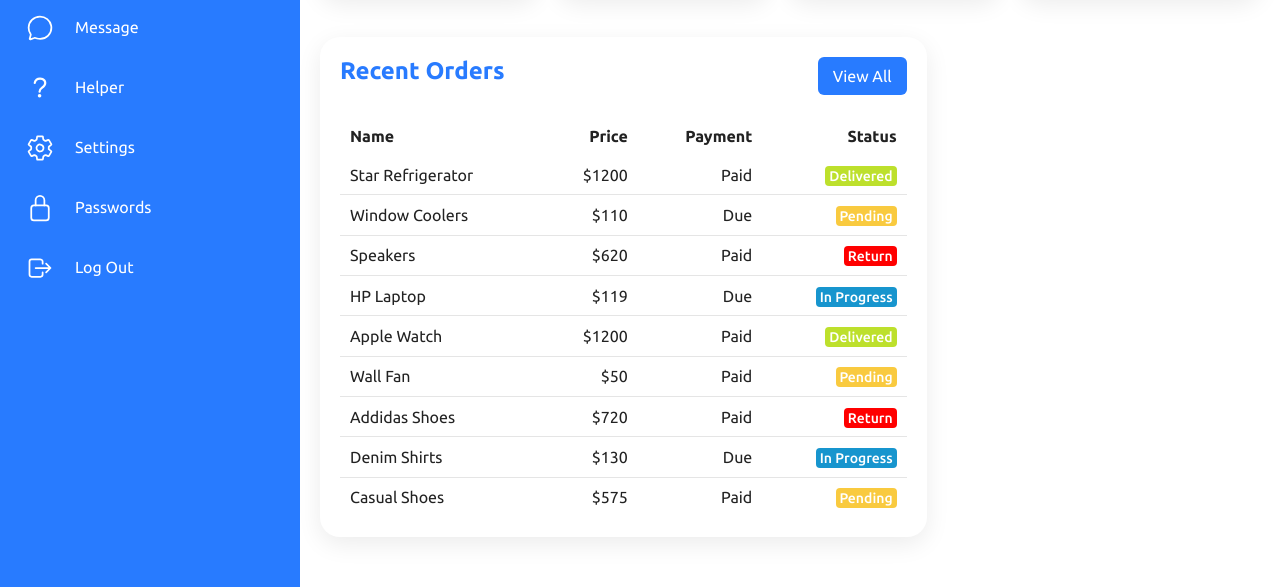
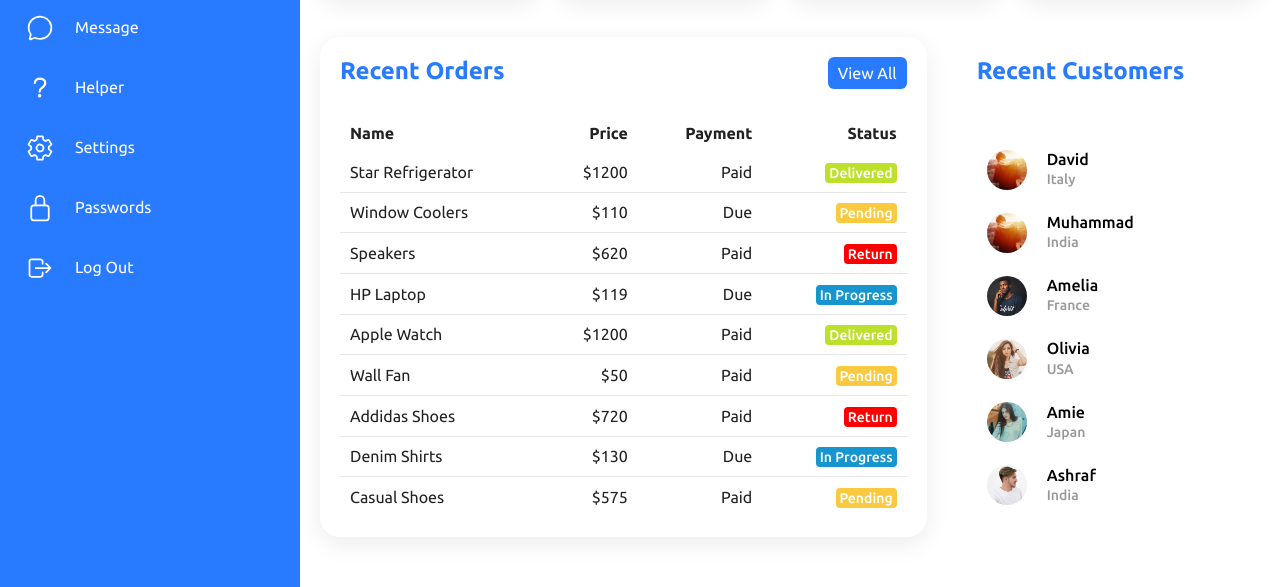
Before and after one commit to mkmasudrana806/responsive-admin-dashboard, a plain HTML site: page index.html in a window 1280 px wide. Shown: the part 213-800 px from the top of the page. Drawn offline with nearby package versions, Linux system fonts and the light colour scheme.

Commit message:
customer table added

```diff
--- a/index.html
+++ b/index.html
@@ -218,6 +218,69 @@
               </tbody>
             </table>
           </div>
+          <!-- new Customers -->
+          <div class="recentCustomers">
+            <div class="cardHeader">
+              <h2>Recent Customers</h2>
+            </div>
+            <table>
+              <tr>
+                <td width="60px">
+                  <div class="imgBox">
+                    <img src="./assets/images/img1.jpg" alt="" />
+                  </div>
+                </td>
+                <td>
+                  <h4>David <br /><span>Italy</span></h4>
+                </td>
+              </tr>
+                <td width="60px">
+                  <div class="imgBox">
+                    <img src="./assets/images/img1.jpg" alt="" />
+                  </div>
+                </td>
+                <td>
+                  <h4>Muhammad <br /><span>India</span></h4>
+                </td>
+              </tr>
+                <td width="60px">
+                  <div class="imgBox">
+                    <img src="./assets/images/img2.jpg" alt="" />
+                  </div>
+                </td>
+                <td>
+                  <h4>Amelia <br /><span>France</span></h4>
+                </td>
+              </tr>
+                <td width="60px">
+                  <div class="imgBox">
+                    <img src="./assets/images/img3.jpg" alt="" />
+                  </div>
+                </td>
+                <td>
+                  <h4>Olivia <br /><span>USA</span></h4>
+                </td>
+              </tr>
+                <td width="60px">
+                  <div class="imgBox">
+                    <img src="./assets/images/img4.jpg" alt="" />
+                  </div>
+                </td>
+                <td>
+                  <h4>Amie <br /><span>Japan</span></h4>
+                </td>
+              </tr>
+                <td width="60px">
+                  <div class="imgBox">
+                    <img src="./assets/images/img5.jpg" alt="" />
+                  </div>
+                </td>
+                <td>
+                  <h4>Ashraf <br /><span>India</span></h4>
+                </td>
+              </tr>
+            </table>
+          </div>
         </div>
       </main>
     </div>
--- a/style.css
+++ b/style.css
@@ -294,7 +294,7 @@ body {
 
 .view-all-btn {
   position: relative;
-  padding: 10px 15px;
+  padding: 7px 10px;
   display: block;
   background: var(--blue);
   text-decoration: none;
@@ -302,53 +302,53 @@ body {
   border-radius: 6px;
 }
 
-.details table{
+.details table {
   width: 100%;
   border-collapse: collapse;
   margin-top: 10px;
 }
 
-.details table thead td{
+.details table thead td {
   font-weight: 600;
 }
 
-.details .recentOrders table tr{
+.details .recentOrders table tr {
   color: var(--black1);
   border-bottom: 1px solid rgba(0, 0, 0, 0.1);
 }
 
-.details .recentOrders table tr:last-child{
+.details .recentOrders table tr:last-child {
   border-bottom: none;
 }
 
-.details .recentOrders table tbody tr:hover{
+.details .recentOrders table tbody tr:hover {
   background: var(--blue);
   color: var(--white);
 }
 
-.details .recentOrders table tr td{
+.details .recentOrders table tr td {
   padding: 10px;
 }
 
-.details .recentOrders table tr td:last-child{
+.details .recentOrders table tr td:last-child {
   text-align: end;
 }
-.details .recentOrders table tr td:nth-child(2){
+.details .recentOrders table tr td:nth-child(2) {
   text-align: end;
 }
-.details .recentOrders table tr td:nth-child(3){
+.details .recentOrders table tr td:nth-child(3) {
   text-align: end;
 }
 
-.status.delivered{
+.status.delivered {
   padding: 2px 4px;
-  background: #Bde02c;
+  background: #bde02c;
   color: var(--white);
   border-radius: 4px;
   font-size: 14px;
   font-weight: 500;
 }
-.status.pending{
+.status.pending {
   padding: 2px 4px;
   background: #f9ca3f;
   color: var(--white);
@@ -356,7 +356,7 @@ body {
   font-size: 14px;
   font-weight: 500;
 }
-.status.return{
+.status.return {
   padding: 2px 4px;
   background: #f00;
   color: var(--white);
@@ -364,7 +364,7 @@ body {
   font-size: 14px;
   font-weight: 500;
 }
-.status.inprogress{
+.status.inprogress {
   padding: 2px 4px;
   background: #1795ce;
   color: var(--white);
@@ -372,3 +372,55 @@ body {
   font-size: 14px;
   font-weight: 500;
 }
+
+/* ################ Recents Customers #################### */
+
+.recentCustomers {
+  position: relative;
+  display: grid;
+  min-height: 500px;
+  padding: 20px;
+  background: var(--white);
+  box-shadow: 0 7px 25px rgba(0, 0, 0, 0, 0.08);
+  border-radius: 20px;
+}
+
+.recentCustomers .imgBox {
+  position: relative;
+  width: 40px;
+  height: 40px;
+  border-radius: 50%;
+  overflow: hidden;
+}
+
+.recentCustomers .imgBox img {
+  position: absolute;
+  top: 0;
+  left: 0;
+  width: 100%;
+  height: 100%;
+  object-fit: cover;
+}
+.recentCustomers table tr:hover {
+  background: var(--blue);
+  color: var(--white);
+}
+
+.recentCustomers table tr td {
+  padding: 8px 10px;
+}
+
+.recentCustomers table tr td h4 {
+  font-size: 16px;
+  font-weight: 500;
+  line-height: 1.2em;
+}
+
+.recentCustomers table tr td span {
+  font-size: 14px;
+  color: var(--black2);
+}
+
+.recentCustomers table tr:hover td span {
+  color: var(--white);
+}
```
